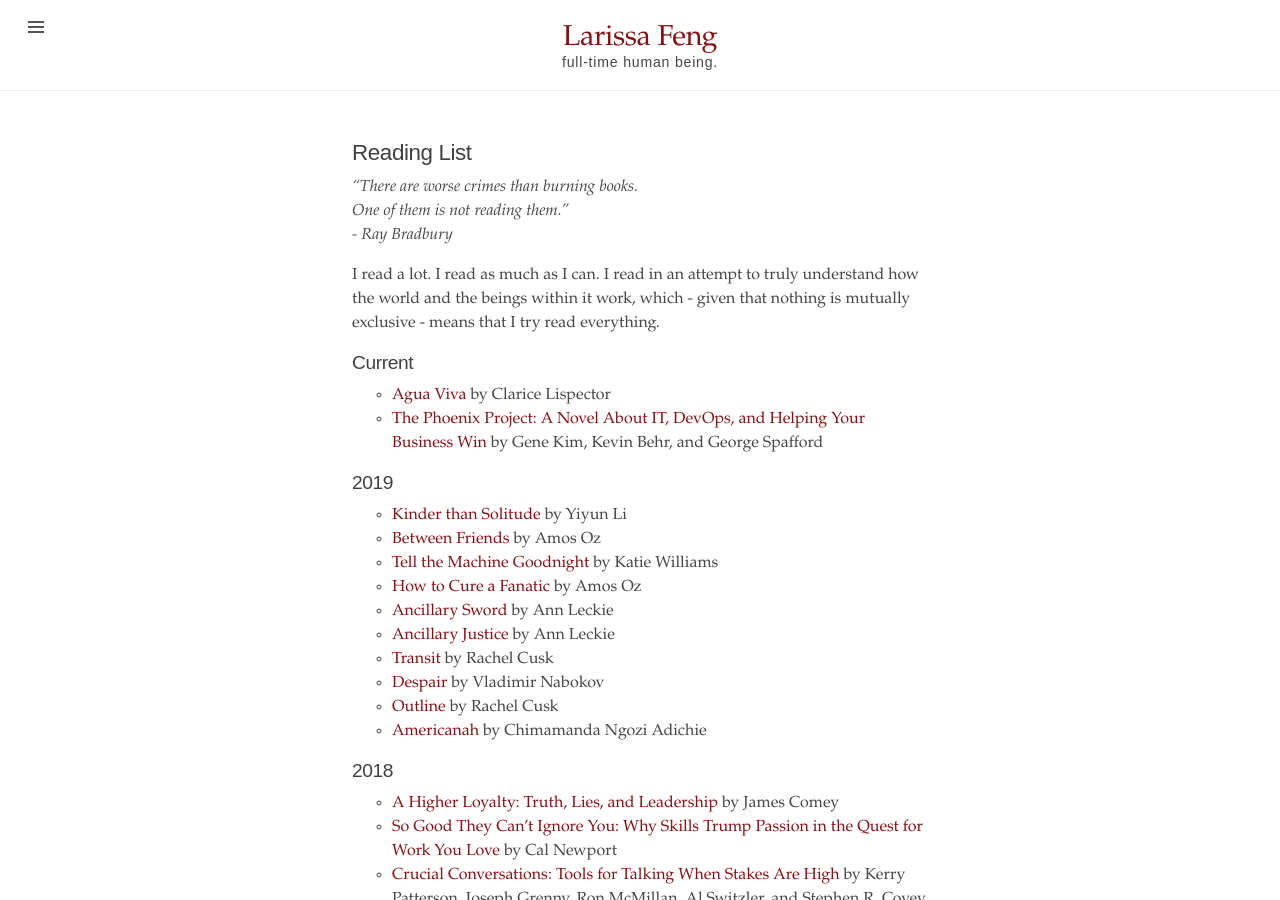
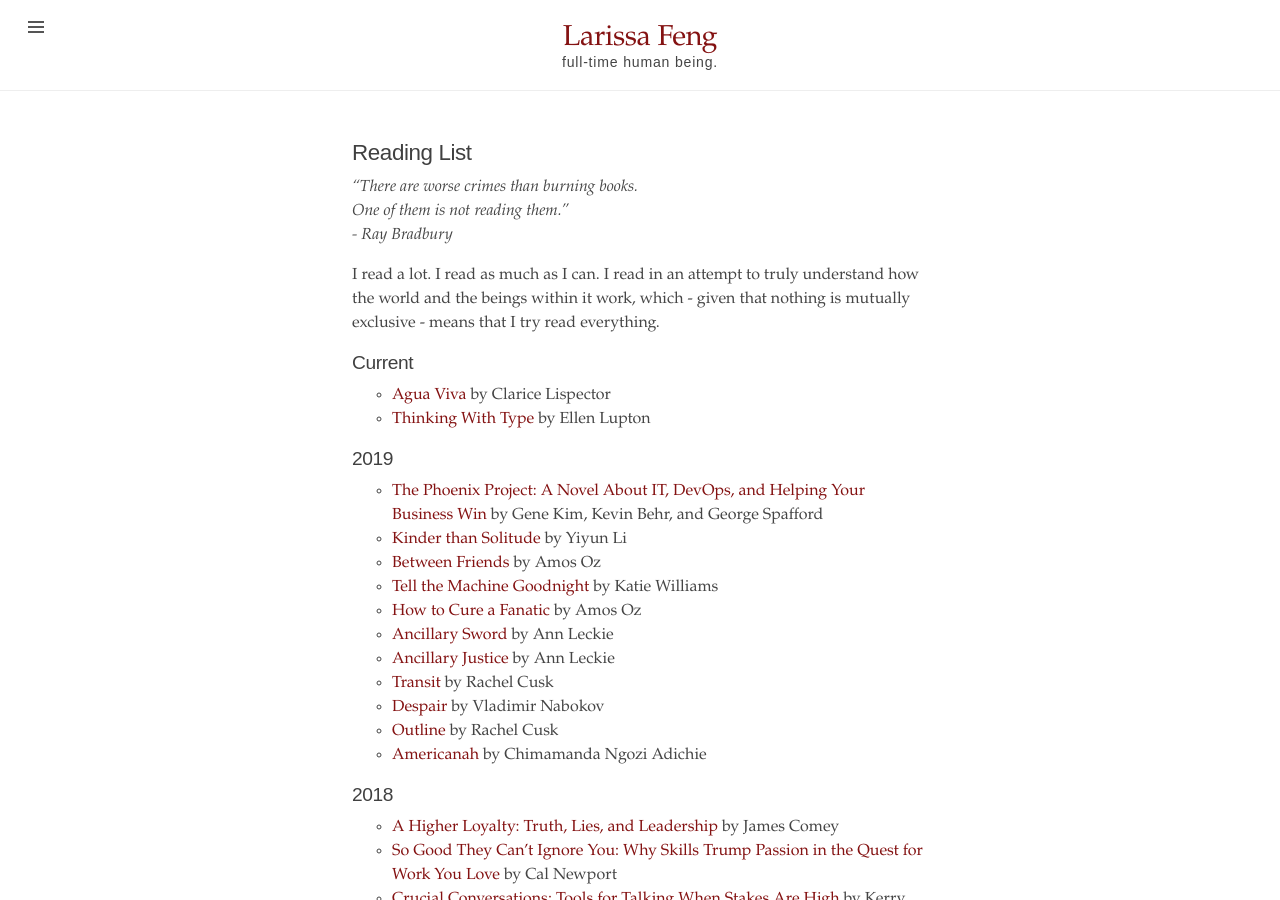
Before and after one commit to mondayrain/mondayrain.github.io, a Jekyll site: the page built from reading_list.md, in a window 1280 px wide and 900 px high. Built offline with Jekyll 4.4.1, drawn with Linux system fonts in a browser that asks for light colours.

Commit message:
Update reading_list.md

```diff
--- a/reading_list.md
+++ b/reading_list.md
@@ -11,10 +11,10 @@ I read a lot. I read as much as I can. I read in an attempt to truly understand
 
 ## Current
 - [Agua Viva](https://www.goodreads.com/book/show/19185192-gua-viva) by Clarice Lispector
-- [The Phoenix Project: A Novel About IT, DevOps, and Helping Your Business Win](https://www.goodreads.com/book/show/17255186-the-phoenix-project) by Gene Kim, Kevin Behr, and George Spafford
-
+- [Thinking With Type](https://www.goodreads.com/book/show/69736.Thinking_with_Type) by Ellen Lupton
 
 ## 2019
+- [The Phoenix Project: A Novel About IT, DevOps, and Helping Your Business Win](https://www.goodreads.com/book/show/17255186-the-phoenix-project) by Gene Kim, Kevin Behr, and George Spafford
 - [Kinder than Solitude](https://www.goodreads.com/book/show/18077906-kinder-than-solitude) by Yiyun Li
 - [Between Friends](https://www.goodreads.com/book/show/17302874-between-friends) by Amos Oz
 - [Tell the Machine Goodnight](https://www.goodreads.com/book/show/36435424-tell-the-machine-goodnight) by Katie Williams
```
